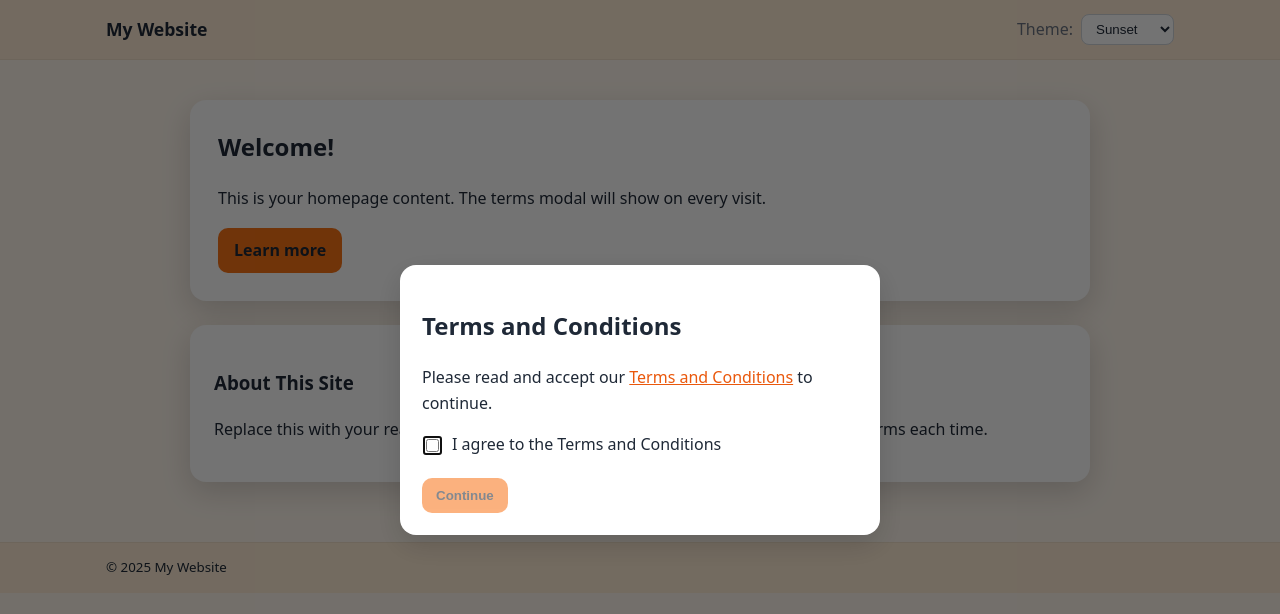
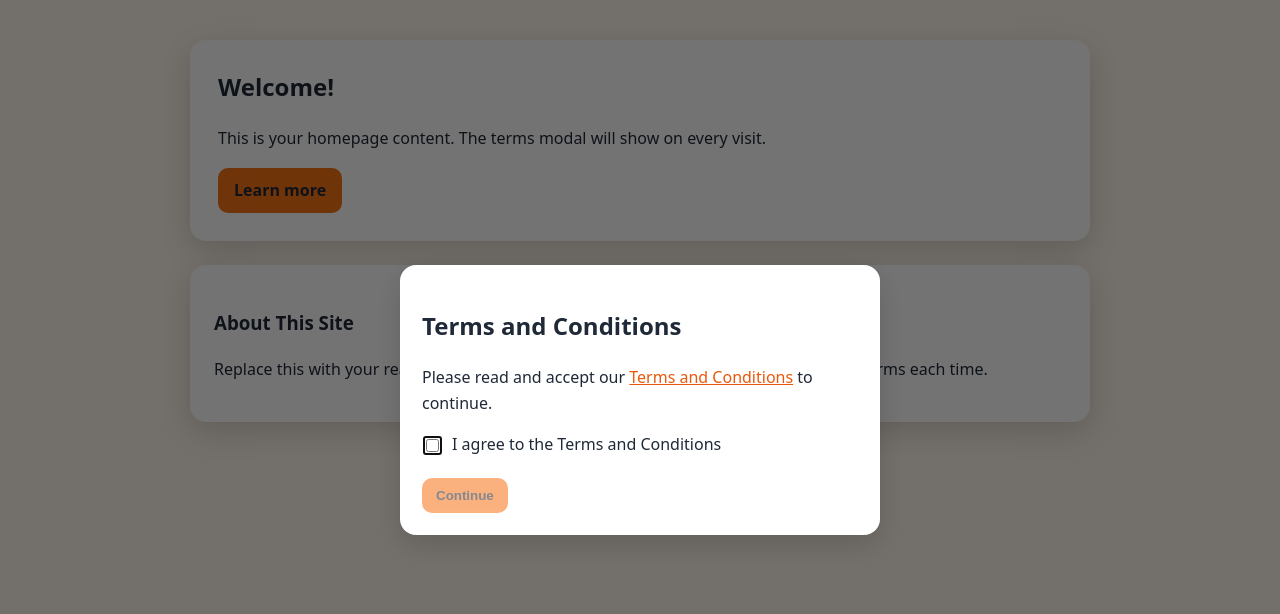
Before and after one commit to PenGwenn/motherhood.github.io, a plain HTML site: page index.html in a window 1280 px wide. Drawn offline with Linux system fonts and the light colour scheme.

Commit message:
Update index.html

```diff
--- a/index.html
+++ b/index.html
@@ -24,21 +24,6 @@
     </div>
   </div>
 
-  <!-- Optional in-page theme selector (you can remove this block if you’ll set the theme statically) -->
-  <header class="site-header">
-    <div class="container">
-      <h1 class="brand">My Website</h1>
-      <label class="theme-switch">
-        <span>Theme:</span>
-        <select id="themeSelect" aria-label="Theme">
-          <option value="sunset">Sunset</option>
-          <option value="forest">Forest</option>
-          <option value="ocean">Ocean</option>
-          <option value="midnight">Midnight</option>
-        </select>
-      </label>
-    </div>
-  </header>
 
   <main class="main-content">
     <section class="hero">
@@ -52,11 +37,6 @@
     </section>
   </main>
 
-  <footer class="site-footer">
-    <div class="container">
-      <small>&copy; <span id="year"></span> My Website</small>
-    </div>
-  </footer>
 
   <script>
     // Always show the modal on load (no storage, no remembering)
```
